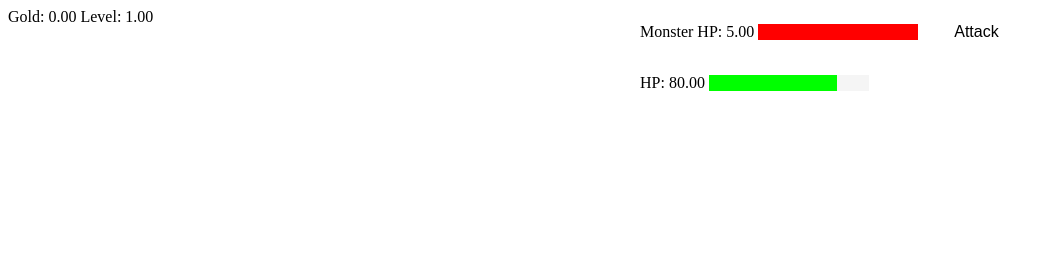
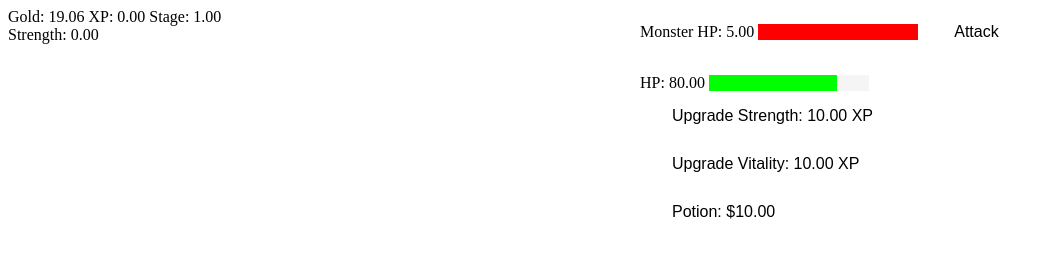
Before and after one commit to imaadm/IncrementalGame, a plain HTML site: page index.html in a window 1280 px wide. Shown: the whole page, without its empty margins (0-1054 px from the left). Drawn offline with Linux system fonts and the light colour scheme.

Commit message:
undo previous change

```diff
--- a/index.html
+++ b/index.html
@@ -10,8 +10,9 @@
   <div class="row">
     <div class="column">
       Gold: <span class="gold"></span>
-      Level: <span class="level"></span>
-      <span style="display:none" class="show_sword">Sword Level: <span class="sword"></span></span>
+      XP: <span class="xp"></span>
+      Stage: <span class="stage"></span>
+      <span style="display:none" class="show_sword">Strength: <span class="sword"></span></span>
 
     </div>
     <div class="column">
@@ -26,9 +27,9 @@
       HP: <span class="hp"></span></span>
       <progress id=health_bar class="show_health_bar" value="100" max="100"> </progress>
 
-      <button style="display:none" class="show_sword" onClick="upgradesword(1)">Upgrade Sword: $<span class="sword_cost"></span></button>
-      <button style="display:none" class="show_hp" onClick="upgradehp(1)">Upgrade Max Health: $<span class="hp_cost"></span></button>
-      <button style="display:none" class="show_heal" onClick="heal(1)">Heal: $<span class="heal_cost"></span></button>
+      <button style="display:none" class="show_sword" onClick="upgradesword(1)">Upgrade Strength: <span class="sword_cost"></span> XP</button>
+      <button style="display:none" class="show_hp" onClick="upgradehp(1)">Upgrade Vitality: <span class="hp_cost"> </span> XP</button>
+      <button style="display:none" class="show_heal" onClick="heal(1)">Potion: $<span class="heal_cost"></span></button>
 
     </div>
   </div>
--- a/main.js
+++ b/main.js
@@ -1,31 +1,31 @@
 var timer = 256
 var tickRate = 16
 var visualRate = 256
-var resources = { "gold": 0, "sword": 0, "monster_health": 5, "level": 1, "hp": 100 }
+var resources = { "gold": 0, "xp": 0, "sword": 0, "monster_health": 5, "stage": 1, "hp": 100, "goldrate": 1 }
 var costs = {
-	"sword": 10,
-	"heal": 5,
-	"hp": 20,
-	"damage": 1 //used to scale damage taken
+	"sword": 10, //attack upgrade
+	"heal": 10, //potion
+	"hp": 10, //maxhp upgrade
+	"damage": 1, //used to scale damage taken
 }
 var growthRate = {
-	"sword": 1.5,
-	"heal": 1.5,
-	"monster_health": 1.1,
-	"gold": 1.5,
-	"damage": 1.1,
-	"hp": 1.5
+	"sword": 1.50,
+	"heal": 1.15,
+	"hp": 1.50,
+	"monster_health": 1.10,
+	"gold": 1.25,
+	"damage": 1.10
 }
-/* this is used to automate gold income. Currently there is no passive gold income
+// this is used to automate gold income.
 var increments = [{
-	"input": [ "level", "hp"],
+	"input": [ "goldrate"],
 	"output": "gold"
 }]
-*/
+
 var unlocks = {
-	"sword": { "gold": 10 },
-	"heal": { "gold": 5 },
-	"hp": { "gold": 20 }
+	"sword": { "xp": 0 },
+	"heal": { "gold": 0 },
+	"hp": { "xp": 0 }
 }
 
 
@@ -34,18 +34,21 @@ function attack(num) { //calculates
 	var strength = 1 + (resources["sword"]); //damage that each attack does
 
 	let monster_health_bar = document.getElementById("monster_health_bar")
-	monster_health_bar.value -= strength //updates monster health bar
-
+	monster_health_bar.value -= strength
+	resources["monster_health"] -= strength //updates monster health bar
 	if (monster_health_bar.value <= 0) {
-		resources["gold"] += (num * resources["level"]) //gold gain that scales w/ level
-		resources["level"] += 1
-		resources["monster_health"] += 1
+		resources["xp"] += (num * resources["stage"]) //xp gain that scales w/ each stage
+		resources["stage"] += 1
+		resources["monster_health"] = (monster_health_bar.max + 1)
+		resources["gold"] += (resources["stage"]*growthRate["gold"]) //gold gain that scales w/ each stage
 		costs["damage"] *= growthRate["damage"] //increases damage that next monster does
+		costs["heal"] *= growthRate["heal"] //increasing heal cost
 		monster_health_bar.value = (resources["monster_health"])
 		monster_health_bar.max = (resources["monster_health"]) //resets monster healthbar with new max
+		updateText()
+
 	} // updates to variables after monster is slain
 
-	updateText()
 };
 
 
@@ -59,16 +62,15 @@ function heal(num) {
 		resources["hp"] = health_bar.max
 		//resets health to max
 
-		costs["heal"] *= growthRate["heal"]
 
 		updateText()
 	}
 };
 
 function upgradesword(num) {
-	if (resources["gold"] >= costs["sword"] * num) {
+	if (resources["xp"] >= costs["sword"] * num) {
 		resources["sword"] += num
-		resources["gold"] -= num * costs["sword"]
+		resources["xp"] -= num * costs["sword"]
 
 		costs["sword"] *= growthRate["sword"]
 
@@ -76,11 +78,11 @@ function upgradesword(num) {
 	}
 };
 function upgradehp(num) {
-	if (resources["gold"] >= costs["hp"] * num) {
-		resources["gold"] -= num * costs["hp"]
+	if (resources["xp"] >= costs["hp"] * num) {
+		resources["xp"] -= num * costs["hp"]
 
 		let health_bar = document.getElementById("health_bar")
-		health_bar.max += 10
+		health_bar.max += 20
 		resources["hp"] = health_bar.max
 		health_bar.value = resources["hp"]
 		//sets new maximum and updates health bar
@@ -123,7 +125,7 @@ function updateText() {
 window.setInterval(function () {
 	timer += tickRate
 
-	/* this block is used for calculating passive gold
+	// this block is used for calculating passive gold
 		for (var increment of increments) {
 			total = 1
 			for (var input of increment["input"]) {
@@ -135,7 +137,7 @@ window.setInterval(function () {
 				resources[increment["output"]] += total / tickRate
 			}
 		}
-	*/
+
 	if (timer > visualRate) {
 		timer -= visualRate
 
@@ -146,7 +148,7 @@ window.setInterval(function () {
 
 		updateText()
 		if (health_bar.value <= 0) {
-			alert("You lose!");
+			alert("You lose! High score: Stage " + resources["stage"]);
 			location.reload();
 		}
 
```
